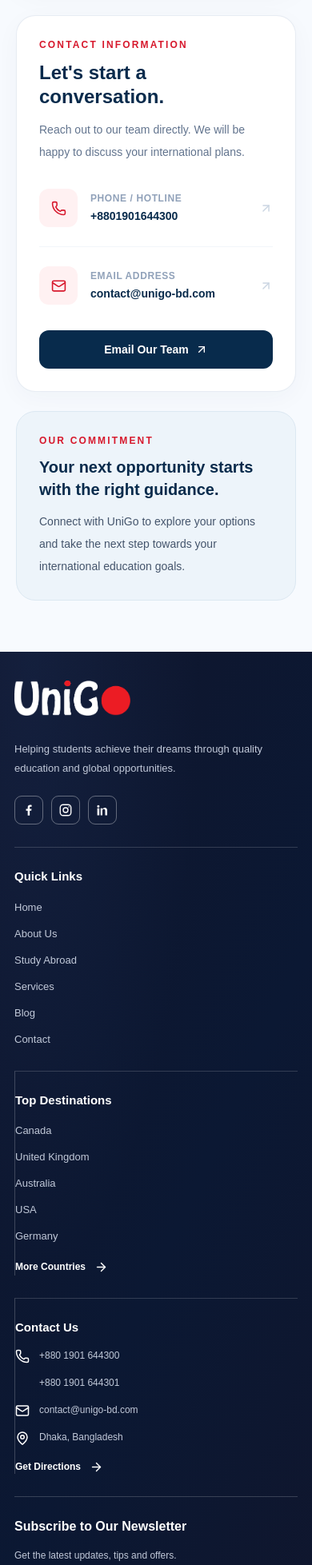
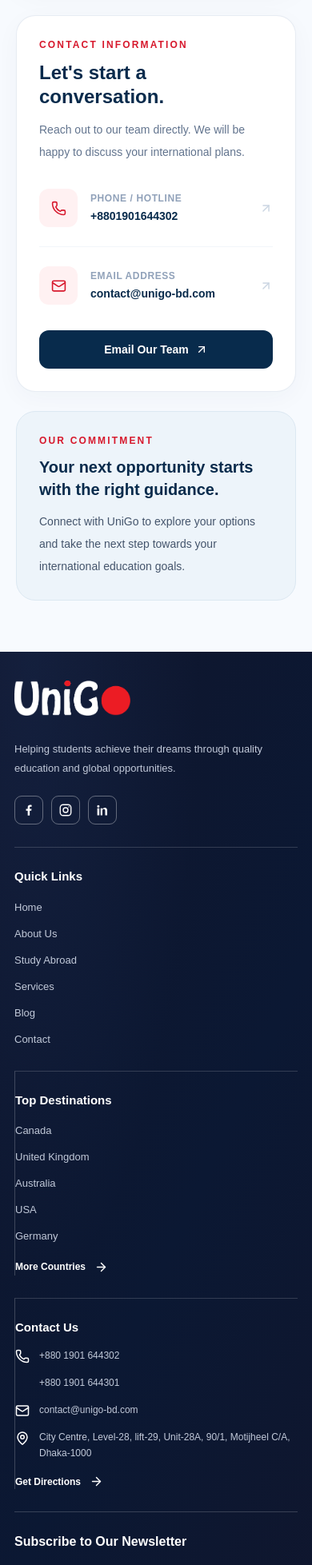
Before and after one commit to raadislam/unigo-frontend, a Next.js app: page /contact in a window 390 px wide. Shown: the part 2328-4285 px from the top of the page at 80% size. Built offline with nearby package versions, Linux system fonts and the light colour scheme; no server answers.

Commit message:
Update UniGo contact phone and office address (#33)
* Update UniGo contact phone and office address

* Update UniGo contact phone and office address

* Update UniGo contact phone and office address

* Update UniGo contact phone and office address

```diff
--- a/src/app/layout.tsx
+++ b/src/app/layout.tsx
@@ -51,11 +51,13 @@ const organizationSchema = {
   url: "https://unigo-bd.com/",
   description:
     "UniGo provides international education guidance, university admission support, visa application assistance and travel services in Bangladesh.",
-  telephone: "+8801901644300",
+  telephone: "+8801901644302",
   email: "contact@unigo-bd.com",
   address: {
     "@type": "PostalAddress",
+    streetAddress: "City Centre, Level-28, lift-29, Unit-28A, 90/1, Motijheel C/A",
     addressLocality: "Dhaka",
+    postalCode: "1000",
     addressCountry: "BD",
   },
   areaServed: {
--- a/src/components/layout/site-footer.tsx
+++ b/src/components/layout/site-footer.tsx
@@ -157,9 +157,9 @@ export default function SiteFooter() {
         <div className="site-footer__column site-footer__contact">
           <h2>Contact Us</h2>
 
-          <a href="tel:+8801901644300" className="site-footer__contact-item">
+          <a href="tel:+8801901644302" className="site-footer__contact-item">
             <Phone size={18} />
-            <span>+880 1901 644300</span>
+            <span>+880 1901 644302</span>
           </a>
           <a
             href="tel:+8801901644301"
@@ -179,11 +179,11 @@ export default function SiteFooter() {
 
           <div className="site-footer__contact-item">
             <MapPin size={19} />
-            <span>Dhaka, Bangladesh</span>
+            <span>City Centre, Level-28, lift-29, Unit-28A, 90/1, Motijheel C/A, Dhaka-1000</span>
           </div>
 
           <a
-            href="https://www.google.com/maps/search/?api=1&query=Dhaka%2C+Bangladesh"
+            href="https://www.google.com/maps/search/?api=1&query=City+Centre%2C+Level-28%2C+lift-29%2C+Unit-28A%2C+90%2F1%2C+Motijheel+C%2FA%2C+Dhaka-1000"
             className="site-footer__text-link site-footer__directions"
             target="_blank"
             rel="noopener noreferrer"
--- a/src/config/site.ts
+++ b/src/config/site.ts
@@ -4,9 +4,9 @@ export const siteConfig = {
   description:
     "Explore international education, student visa guidance and global travel services with UniGo Bangladesh. Get professional assistance for your global journey.",
   url: "https://unigo-bd.com",
-  phone: "+8801901644300",
+  phone: "+8801901644302",
   email: "contact@unigo-bd.com",
-  address: "Dhaka, Bangladesh",
+  address: "City Centre, Level-28, lift-29, Unit-28A, 90/1, Motijheel C/A, Dhaka-1000",
   themeColor: "#D7192D",
   navy: "#082B4C",
 };
```
Also changed, not shown: public/assets/visa-checklist/unigo-letterhead.svg.
